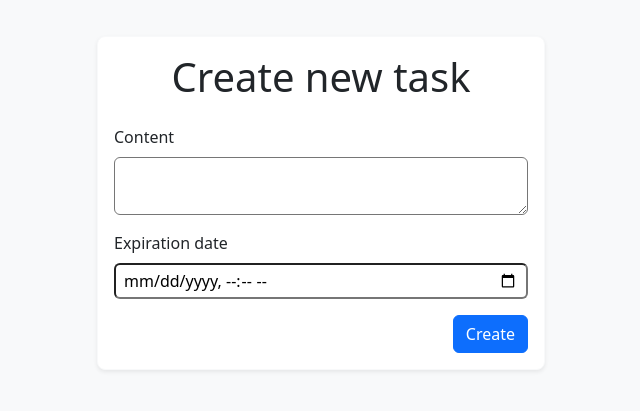
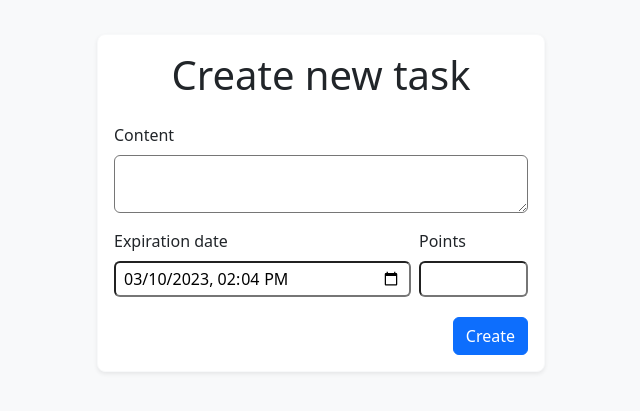
Before and after one commit to mejsiejdev/wyzwanie, a React (Vite) app in the folder frontend/: page /create in a window 1280 px wide. Shown: the part 197-608 px from the top of the page, without its empty margins (319-959 px from the left). Built offline with nearby package versions, Linux system fonts and the light colour scheme.

Commit message:
feat: :construction: Start working on task creation.

```diff
--- a/frontend/src/routes/Create.tsx
+++ b/frontend/src/routes/Create.tsx
@@ -3,10 +3,10 @@ import { Button } from "react-bootstrap";
 import { SubmitHandler, useForm } from "react-hook-form";
 import Box from "../components/Box";
 
-
 type Inputs = {
   content: string;
   expiresAt: Date;
+  points: number;
 };
 
 const Create = () => {
@@ -16,7 +16,8 @@ const Create = () => {
     handleSubmit,
     formState: { errors },
   } = useForm<Inputs>();
-  const onSubmit: SubmitHandler<Inputs> = (data) =>
+  const onSubmit: SubmitHandler<Inputs> = (data) => {
+    console.log(data);
     fetch("http://localhost:8000/challenge", {
       method: "post",
       mode: "cors",
@@ -27,6 +28,8 @@ const Create = () => {
     })
       .then((response) => response.json())
       .then((data) => console.log(data));
+  };
+  const nextDay = new Date();
   return (
     <div
       className="w-100 h-100 d-flex flex-column align-items-center justify-content-center"
@@ -38,21 +41,38 @@ const Create = () => {
             <div className="d-flex flex-column gap-2">
               <label htmlFor={id + "-content"}>Content</label>
               <textarea
-                {...register("content", {required: true})}
+                {...register("content", { required: true })}
                 id={id + "-content"}
                 className="rounded-2 py-1 px-2"
               />
             </div>
-            <div className="d-flex flex-column gap-2">
+            <div className="d-flex flex-row gap-2 align-items-center w-100">
+              <div className="d-flex flex-column gap-2 w-100">
                 <label htmlFor={id + "-expiresAt"}>Expiration date</label>
                 <input
-                {...register("expiresAt", {required: true})}
+                  {...register("expiresAt", { required: true })}
                   id={id + "-expiresAt"}
                   type={"datetime-local"}
+                  defaultValue={nextDay
+                    .toISOString()
+                    .slice(0, nextDay.toISOString().lastIndexOf(":"))}
                   className="rounded-2 py-1 px-2"
                 />
               </div>
-            <div className="d-flex justify-content-end">
+              <div className="d-flex flex-column gap-2">
+                <label htmlFor={id + "-points"}>Points</label>
+                <input
+                  {...register("points", { required: true })}
+                  id={id + "-points"}
+                  type={"number"}
+                  min={0}
+                  step={5}
+                  max={100}
+                  className="rounded-2 py-1 px-2"
+                />
+              </div>
+            </div>
+            <div className="d-flex justify-content-end pt-1">
               <Button type={"submit"} variant={"primary"}>
                 Create
               </Button>
```
Also changed, not shown: 2 other files (tests, documents, lock files or other folders). Lines whose indentation alone changed are shown as unchanged.
